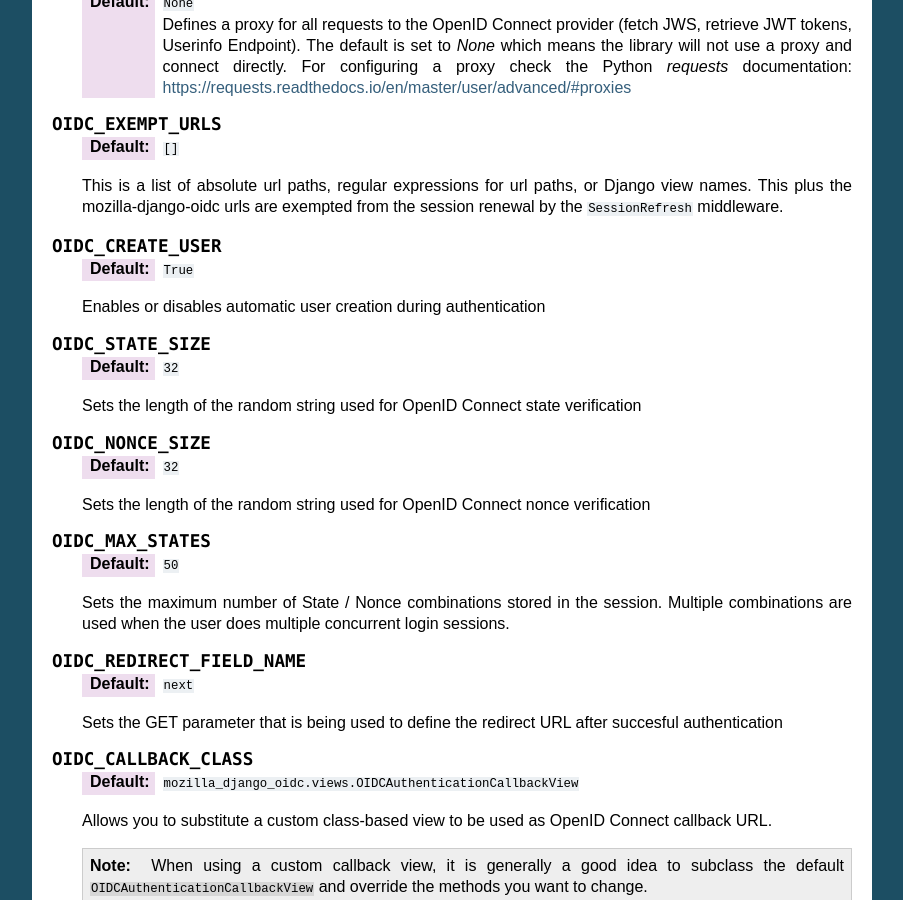
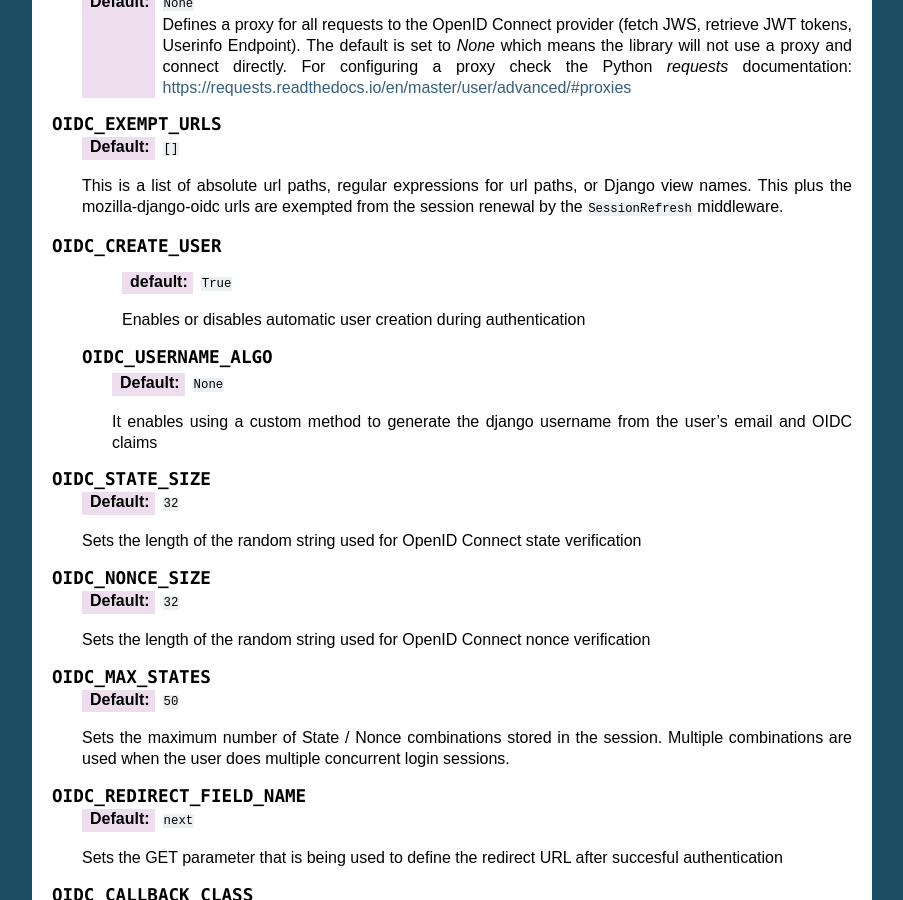
Before and after one commit to mozilla/mozilla-django-oidc, a Sphinx documentation site: the page built from docs/settings.rst, in a window 1280 px wide and 900 px high, scrolled down 1324 px. Shown: the whole window, without its empty margins (198-1101 px from the left). Built offline with Sphinx 7.4.7, drawn with Linux system fonts in a browser that asks for light colours; pages that are not in the unit, such as notebooks, are missing from menus.

Commit message:
Adds OIDC_USERNAME_ALGO to the documentation

```diff
--- a/docs/settings.rst
+++ b/docs/settings.rst
@@ -100,6 +100,13 @@
    :default: ``True``
 
    Enables or disables automatic user creation during authentication
+
+ .. py:attribute:: OIDC_USERNAME_ALGO
+
+   :default: ``None``
+
+   It enables using a custom method to generate the django username from the user's
+   email and OIDC claims
 
 .. py:attribute:: OIDC_STATE_SIZE
 
```
